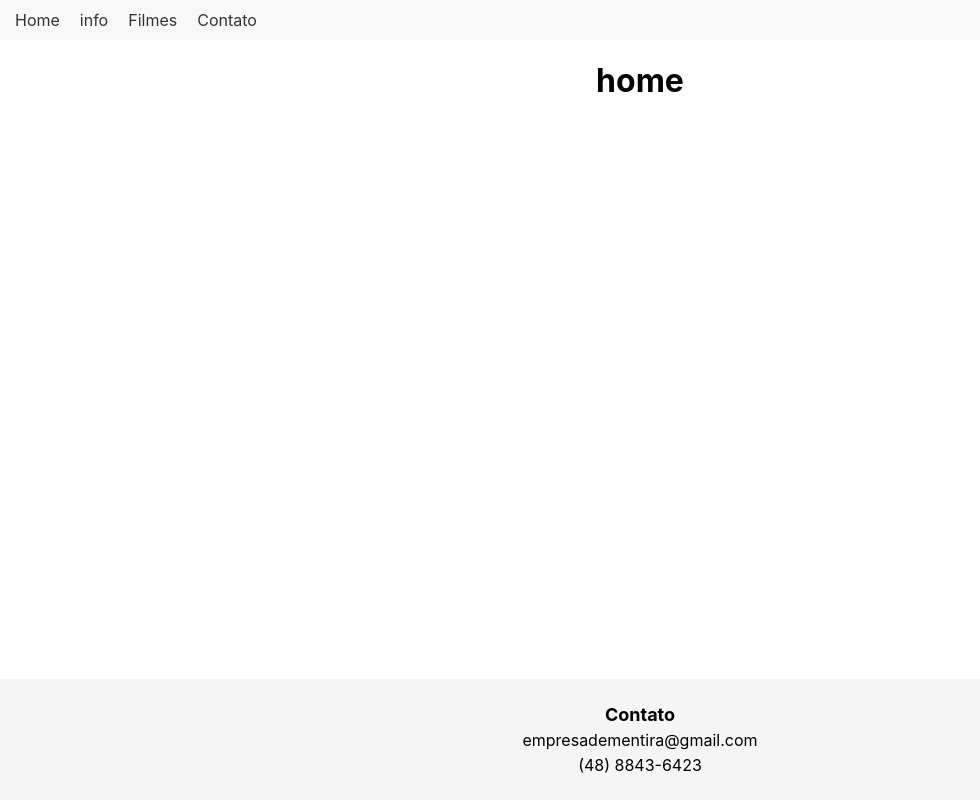
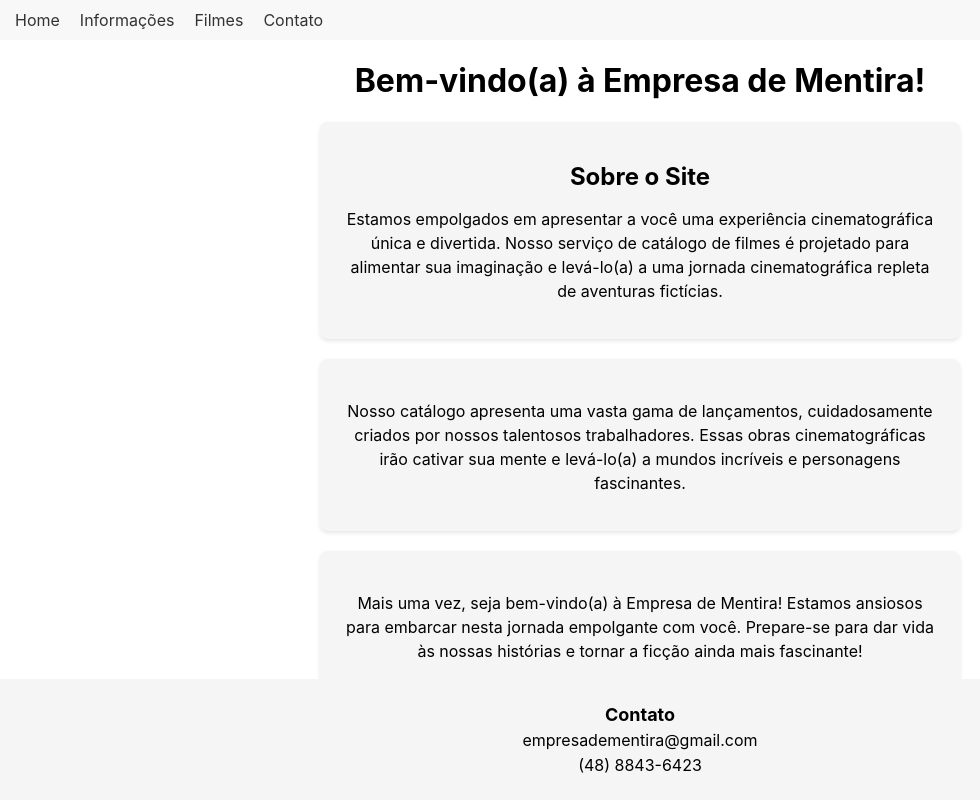
Before and after one commit to NatanBays/projeto-react-senai, a React (Create React App) app: page / in a window 1280 px wide. Shown: the whole page, without its empty margins (0-980 px from the left). Built offline with nearby package versions, Linux system fonts and the light colour scheme.

Commit message:
Mudanças gerais verdadeiras kkkk

```diff
--- a/public/index.html
+++ b/public/index.html
@@ -24,7 +24,7 @@
       work correctly both with client-side routing and a non-root public URL.
       Learn how to configure a non-root public URL by running `npm run build`.
     -->
-    <title>React App</title>
+    <title>Empresa de Mentira</title>
   </head>
   <body>
     <noscript>You need to enable JavaScript to run this app.</noscript>
--- a/src/App.js
+++ b/src/App.js
@@ -16,7 +16,7 @@ function App() {
             <Link to="/">Home</Link>
           </li>
           <li>
-            <Link to="/info">info</Link>
+            <Link to="/info">Informações</Link>
           </li>
           <li>
             <Link to="/product">Filmes</Link>
--- a/src/pages/home/Home.js
+++ b/src/pages/home/Home.js
@@ -1,10 +1,32 @@
+import InformationText from "../../components/informationText/InformationText"
 
 
-function Home(){
+function Home() {
 
-    return(
+    return (
         <div>
-            <h1>home</h1>
+            <h1>Bem-vindo(a) à Empresa de Mentira!</h1>
+            <InformationText
+                h2Content="Sobre o Site"
+                pContent="Estamos empolgados em apresentar a você uma experiência
+                 cinematográfica única e divertida. Nosso serviço de catálogo de
+                 filmes é projetado para alimentar sua imaginação e levá-lo(a) a
+                 uma jornada cinematográfica repleta de aventuras fictícias."
+            />
+            <br/>
+            <InformationText
+                pContent="Nosso catálogo apresenta uma vasta gama de lançamentos,
+                 cuidadosamente criados por nossos talentosos trabalhadores.
+                 Essas obras cinematográficas irão cativar sua mente e levá-lo(a)
+                 a mundos incríveis e personagens fascinantes."
+            />
+            <br/>
+            <InformationText
+                pContent="Mais uma vez, seja bem-vindo(a) à Empresa de Mentira!
+                Estamos ansiosos para embarcar nesta jornada empolgante com você.
+                Prepare-se para dar vida às nossas histórias e tornar a ficção ainda mais fascinante!"
+
+            />
         </div>
     )
 
--- a/src/pages/info/Info.js
+++ b/src/pages/info/Info.js
@@ -12,6 +12,7 @@ function Info() {
                     para manter você atualizado com os filmes mais populares e emocionantes
                     que chegam às telas de cinema."
             />
+            <br/>
             <InformationText
                 h2Content="O que oferecemos"
                 pContent="Aqui, você encontrará detalhes completos sobre os filmes,
@@ -20,6 +21,7 @@ function Info() {
                     você tenha todas as informações necessárias para fazer escolhas informadas
                     ao planejar sua próxima ida ao cinema"
             />
+            <br/>
             <InformationText
                 h2Content="Explore nossa página web"
                 pContent="Nossa página web é o seu destino confiável para descobrir os filmes mais
--- a/src/pages/product/Product.js
+++ b/src/pages/product/Product.js
@@ -9,7 +9,7 @@ function Product() {
         axios.get("https://api.themoviedb.org/3/movie/now_playing", {
             params: {
                 api_key: "b872d30e7ada92638f11d4091d584a72",
-                lenguage: "pt-BR",
+                language: "pt-BR",
                 page: 1,
             },
         }).then(response => [
```
Also changed, not shown: 1 other file (tests, documents, lock files or other folders).
